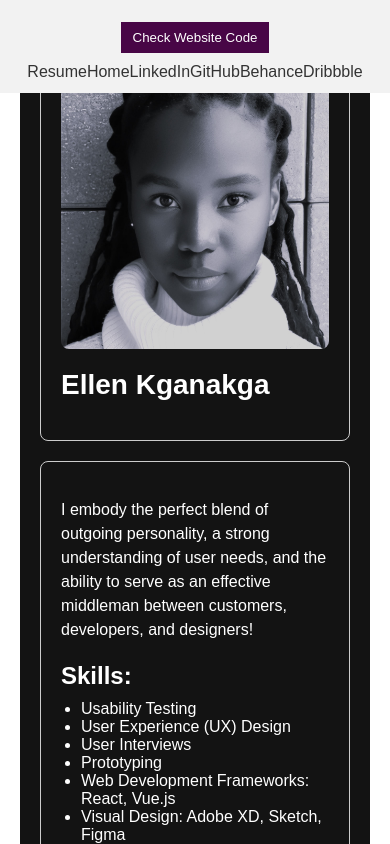
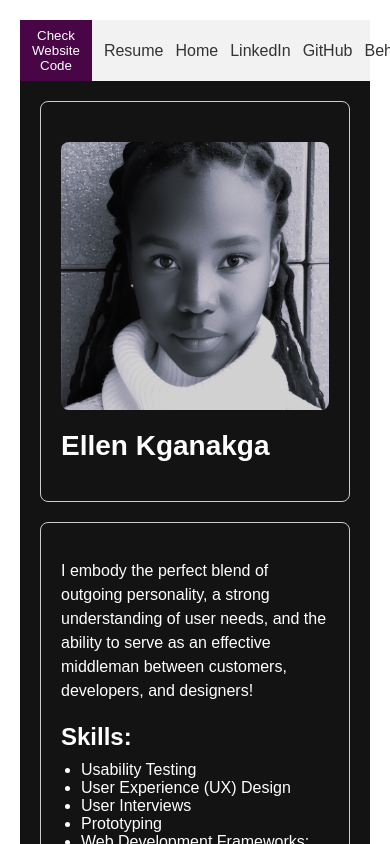
Before and after one commit to KamoEllen/Kamo.website, a React (Create React App) app: page / in a window 390 px wide. Shown: the top 844 px of the page. Built offline with nearby package versions, Linux system fonts and the light colour scheme.

Commit message:
Update Header.css

```diff
--- a/src/components/Header.css
+++ b/src/components/Header.css
@@ -1,16 +1,10 @@
-/* Header.css */
 
 .header {
   display: flex;
   justify-content: space-between;
   align-items: center;
+
   background-color: #f2f2f2;
-  padding: 12px;
-  width: 100vw;
-  position: fixed;
-  top: 0;
-  left: 0;
-  z-index: 999;
 }
 
 .header-buttons {
@@ -41,21 +35,3 @@
   color: #333;
   text-decoration: none;
 }
-
-/* Responsive styles */
-@media (max-width: 768px) {
-  .header {
-    flex-direction: column;
-    padding: 12px 0;
-  }
-
-  .header-buttons,
-  .header-links {
-    margin-top: 10px;
-  }
-
-  .header-buttons button,
-  .header-links a {
-    margin-right: 0;
-  }
-}
```
